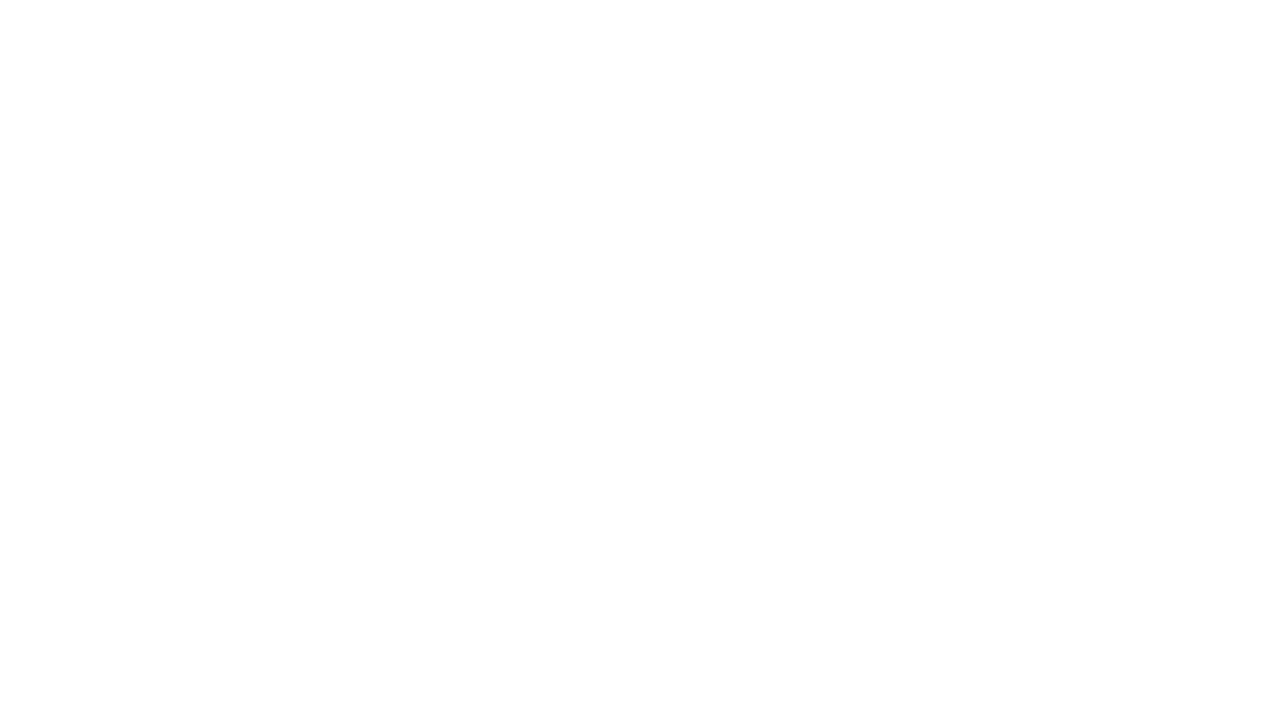
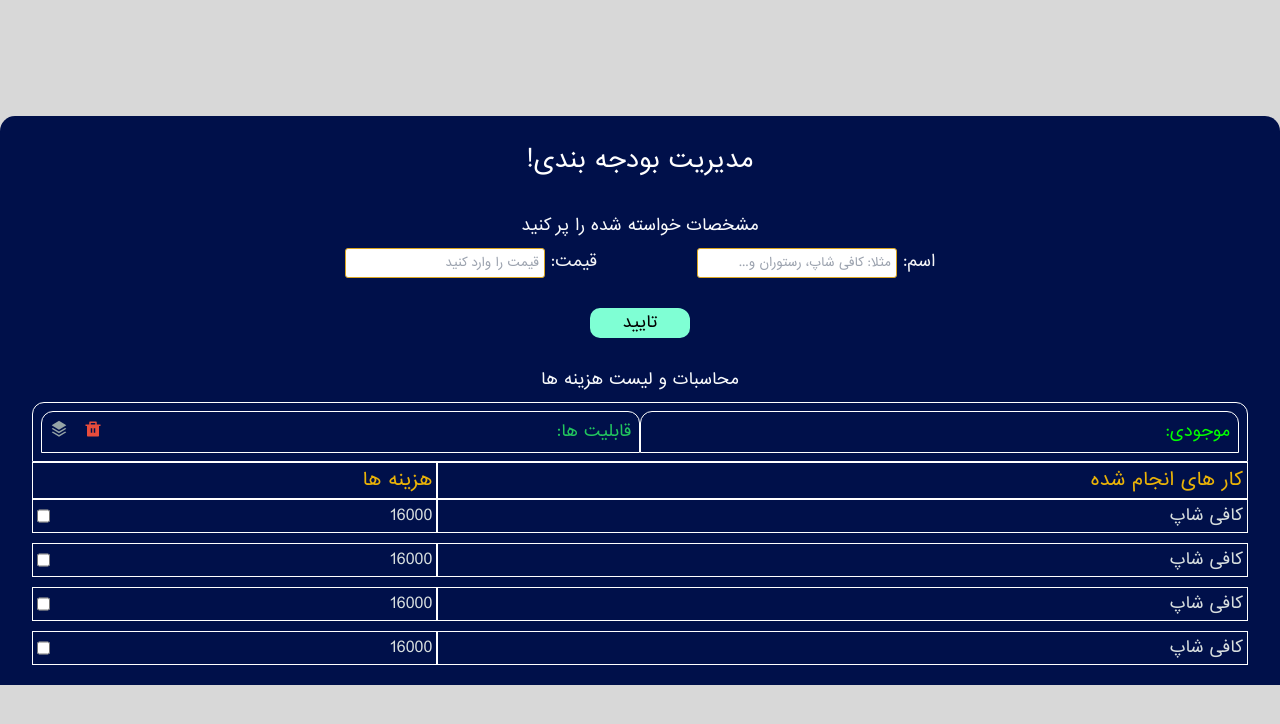
Before and after one commit to dev-mojtaba/Budget-Manager, a website: page index.html in a window 1280 px wide. Drawn offline with Linux system fonts and the light colour scheme.

Commit message:
page design finished

```diff
--- /dev/null
+++ b/assets/src/css/font.css
@@ -0,0 +1,27 @@
+/*
+*************
+* Help Text *
+*************
+
+**********************
+* B Nazanin font * > from ln 24 of col 1 to ln 27 of col 2
+**********************
+
+***************************************
+* writed this css file by Dev_Mojtaba *
+***************************************
+
+*********************
+* PLEASE DON'T EDIT * > if you want to know what is this please read this page -> https://developer.mozilla.org/en-US/docs/Web/CSS/@font-face
+*********************
+
+*** future features ***
+* maybe add other fonts
+
+*/
+
+/* thin */
+@font-face {
+    font-family: "irsans";
+    src: url(../fonts/irsans.ttf);
+}
--- a/assets/src/css/style.css
+++ b/assets/src/css/style.css
@@ -0,0 +1,128 @@
+/* font set */
+* {
+    font-family: "irsans";
+}
+
+/* body color */
+body {
+    display: flex;
+    align-items: center;
+    justify-content: center;
+    width: 100%;
+    height: 100vh;
+    /* background: radial-gradient(#00104a, #00104a, #f5f5f5, #00104a, #00104a); */
+    background-color: rgba(128, 128, 128, .3);
+    direction: rtl;
+}
+
+
+/* container section */
+.container {
+    width: 88vw;
+    height: auto;
+}
+
+/* original */
+.original {
+    display: flex;
+    flex-direction: column;
+    align-items: center;
+    justify-content: space-evenly;
+    gap: 30px;
+    width: 100%;
+    padding: 20px 0;
+    background-color: #00104a;
+    border-radius: 15px 15px 0 0;
+}
+
+/* form */
+.both--part {
+    display: flex;
+    flex-direction: column;
+    align-items: center;
+    gap: 10px;
+    width: 100%;
+    margin: 0 10px;
+}
+
+.form {
+    display: flex;
+    flex-direction: column;
+    align-items: center;
+    justify-content: center;
+    gap: 30px;
+    width: 100%;
+}
+
+.inputs {
+    display: flex;
+    flex-direction: column;
+    align-items: center;
+    justify-content: center;
+    gap: 10px;
+    width: 100%;
+}
+
+/* inputs */
+.form__both--input {
+    width: 200px;
+    padding: 5px;
+    border: 1px solid goldenrod;
+    border-radius: 3px;
+    font-size: 12px;
+}
+
+.form__both--input:focus {
+    outline: 0;
+}
+
+.submit {
+    width: 100px;
+    padding: 3px 25px;
+    background-color: aquamarine;
+    border-radius: 10px 12px 10px 10px;
+}
+
+/* list */
+.inventory.green {
+    color: lime;
+}
+
+.inventory.yellow {
+    color: yellow;
+}
+
+.inventory.orange {
+    color: orange;
+}
+
+.inventory.red {
+    color: orangered;
+}
+
+.list--data .data {
+    display: flex;
+    width: 100%;
+}
+
+.list--data .data p:first-child {
+    width: 66.666667%;
+    padding: 4px;
+    border: 1px solid white;
+}
+
+.list--data .data p:last-child {
+    display: flex;
+    justify-content: space-between;
+    width: 33.333333%;
+    padding: 4px;
+    border: 1px solid white;
+}
+
+.list--data input {
+    display: none;
+}
+
+.list--data.inputs input {
+    display: unset;
+}
--- /dev/null
+++ b/assets/src/css/tailwind.css
@@ -0,0 +1,3 @@
+@tailwind base;
+@tailwind components;
+@tailwind utilities;
--- a/index.html
+++ b/index.html
@@ -6,9 +6,109 @@
     <meta name="viewport" content="width=device-width, initial-scale=1.0">
     <title>Budget Manager</title>
     <link rel="shortcut icon" href="./assets/src/img/favicon.png" type="image/x-icon">
+    <link rel="stylesheet" href="./assets/src/css/font.css">
     <link rel="stylesheet" href="./assets/src/css/style.css">
+    <link rel="stylesheet" href="./assets/src/css/output.css">
 </head>
 <body>
+    <section class="container">
+        <div class="original">
+            <h1 class="m-2 text-2xl text-white">مدیریت بودجه بندی!</h1>
+            <div class="both--part form--part">
+                <h1 class="text-slate-50">مشخصات خواسته شده را پر کنید</h1>
+                <form class="form w-full">
+                    <div class="inputs md:flex-row md:gap-[100px]">
+                        <div>
+                            <label for="name" class="text-gray-100 select-none">اسم:</label>
+                            <input type="text" placeholder="مثلا: کافی شاپ، رستوران و..." name="name" id="name" class="form__both--input">
+                        </div>
+                        <div>
+                            <label for="price" class="text-gray-100 select-none">قیمت:</label>
+                            <input type="number" placeholder="قیمت را وارد کنید" name="price" id="price" class="form__both--input">
+                        </div>
+                    </div>
+                    <button class="js-submit submit">تایید</button>
+                </form>
+            </div>
+            <div class="both--part calc--part">
+                <h1 class="text-slate-50">محاسبات و لیست هزینه ها</h1>
+                <div class="list flex flex-col items-center w-[95%] select-none">
+                    <div class="list--manager flex items-baseline w-full p-2 border-[1px] border-[#fff] rounded-t-xl text-sm md:text-base">
+                        <div class="flex w-1/2 p-2 border-[1px] border-[#fff] rounded-t-xl">
+                            <div class="inventory green flex w-full">
+                                <div class="w-2/3">
+                                    <h3>
+                                        موجودی:
+                                    </h3>
+                                </div>
+                                <div class="flex justify-end w-1/3">
+                                    <h3 class="js-budget">
 
+                                    </h3>
+                                </div>
+                            </div>
+                        </div>
+                        <div class="flex w-1/2 p-2 border-[1px] border-[#fff] rounded-t-xl"">
+                            <div class="w-2/3">
+                                <h3 class="text-green-500">
+                                    قابلیت ها:
+                                </h3>
+                            </div>
+                            <div class="flex justify-end gap-4 w-1/3">
+                                <svg xmlns="http://www.w3.org/2000/svg" viewBox="0 0 24 24" width="18" height="18" class="js-deleter cursor-pointer" title="Delete"><path fill="none" d="M0 0h24v24H0z"/><path d="M17 6h5v2h-2v13a1 1 0 0 1-1 1H5a1 1 0 0 1-1-1V8H2V6h5V3a1 1 0 0 1 1-1h8a1 1 0 0 1 1 1v3zm-8 5v6h2v-6H9zm4 0v6h2v-6h-2zM9 4v2h6V4H9z" fill="rgba(231,76,60,1)"/></svg>
+                                <svg xmlns="http://www.w3.org/2000/svg" viewBox="0 0 24 24" width="18" height="18" class="js-stacker cursor-pointer" title="Stack Delete"><path fill="none" d="M0 0h24v24H0z"/><path d="M20.083 10.5l1.202.721a.5.5 0 0 1 0 .858L12 17.65l-9.285-5.571a.5.5 0 0 1 0-.858l1.202-.721L12 15.35l8.083-4.85zm0 4.7l1.202.721a.5.5 0 0 1 0 .858l-8.77 5.262a1 1 0 0 1-1.03 0l-8.77-5.262a.5.5 0 0 1 0-.858l1.202-.721L12 20.05l8.083-4.85zM12.514 1.309l8.771 5.262a.5.5 0 0 1 0 .858L12 13 2.715 7.429a.5.5 0 0 1 0-.858l8.77-5.262a1 1 0 0 1 1.03 0z" fill="rgba(149,164,166,1)"/></svg>
+                            </div>
+                        </div>
+                    </div>
+                    <div class="list--heading flex justify-evenly w-full text-[18px]">
+                        <h3 class="w-2/3 p-1 text-yellow-500 border-[1px] border-[#fff]">
+                            کار های انجام شده
+                        </h3>
+                        <h3 class="w-1/3 p-1 text-yellow-500 border-[1px] border-[#fff]">
+                            هزینه ها
+                        </h3>
+                    </div>
+                    <div class="js-list--data list--data inputs w-full text-[#d8dfdf] text-[16px]">
+                        <div class="js-data data selected">
+                            <p>
+                                کافی شاپ
+                            </p>
+                            <p>
+                                16000
+                                <input type="checkbox">
+                            </p>
+                        </div>
+                        <div class="js-data data selected">
+                            <p>
+                                کافی شاپ
+                            </p>
+                            <p>
+                                16000
+                                <input type="checkbox">
+                            </p>
+                        </div>
+                        <div class="js-data data">
+                            <p>
+                                کافی شاپ
+                            </p>
+                            <p>
+                                16000
+                                <input type="checkbox">
+                            </p>
+                        </div>
+                        <div class="js-data data">
+                            <p>
+                                کافی شاپ
+                            </p>
+                            <p>
+                                16000
+                                <input type="checkbox">
+                            </p>
+                        </div>
+                    </div>
+                </div>
+            </div>
+        </div>
+    </section>
 </body>
 </html>
--- /dev/null
+++ b/tailwind.config.js
@@ -0,0 +1,7 @@
+module.exports = {
+  content: ["./**/*.{html,js}"],
+  theme: {
+    extend: {},
+  },
+  plugins: [],
+}
```
Also changed, not shown: package.json (added, +14 -0 lines), assets/src/css/output.css (added), assets/src/fonts/irsans.ttf (added), 2 other files.
